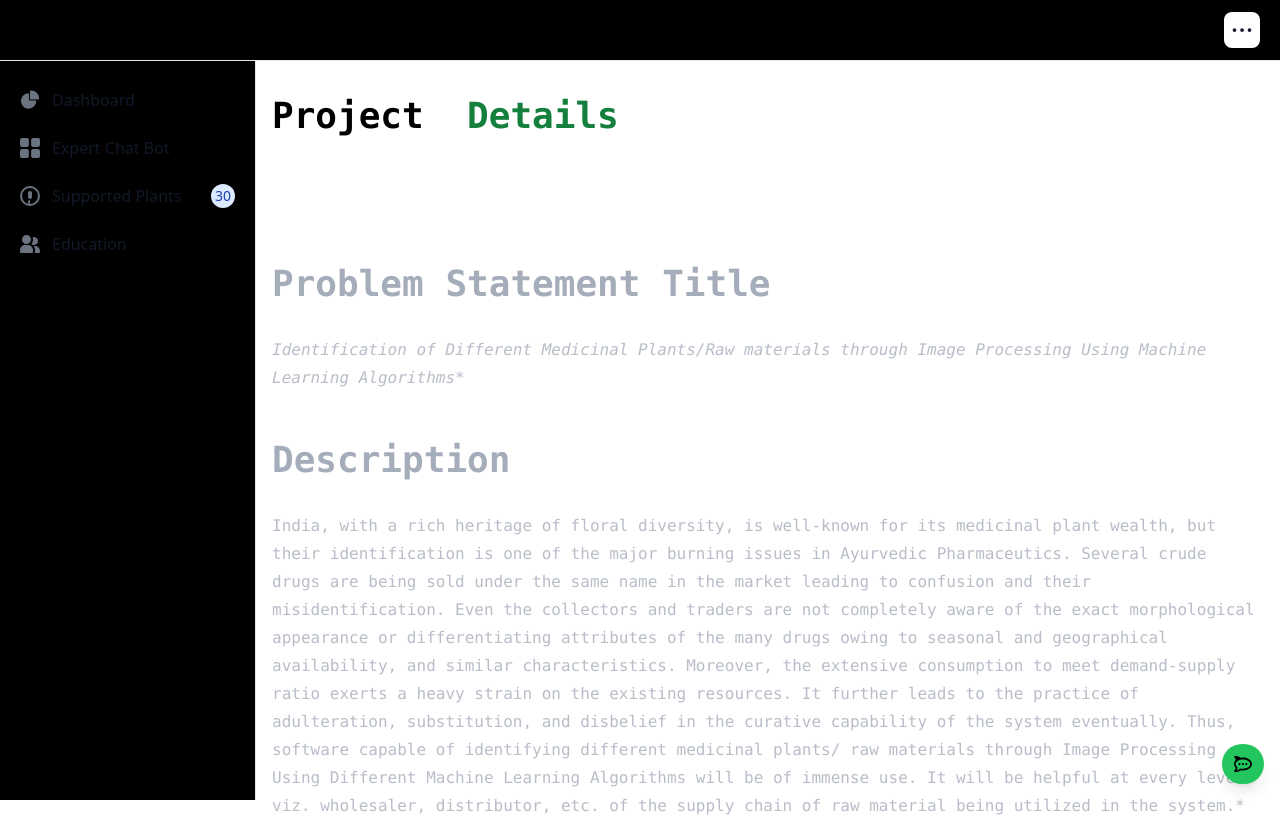
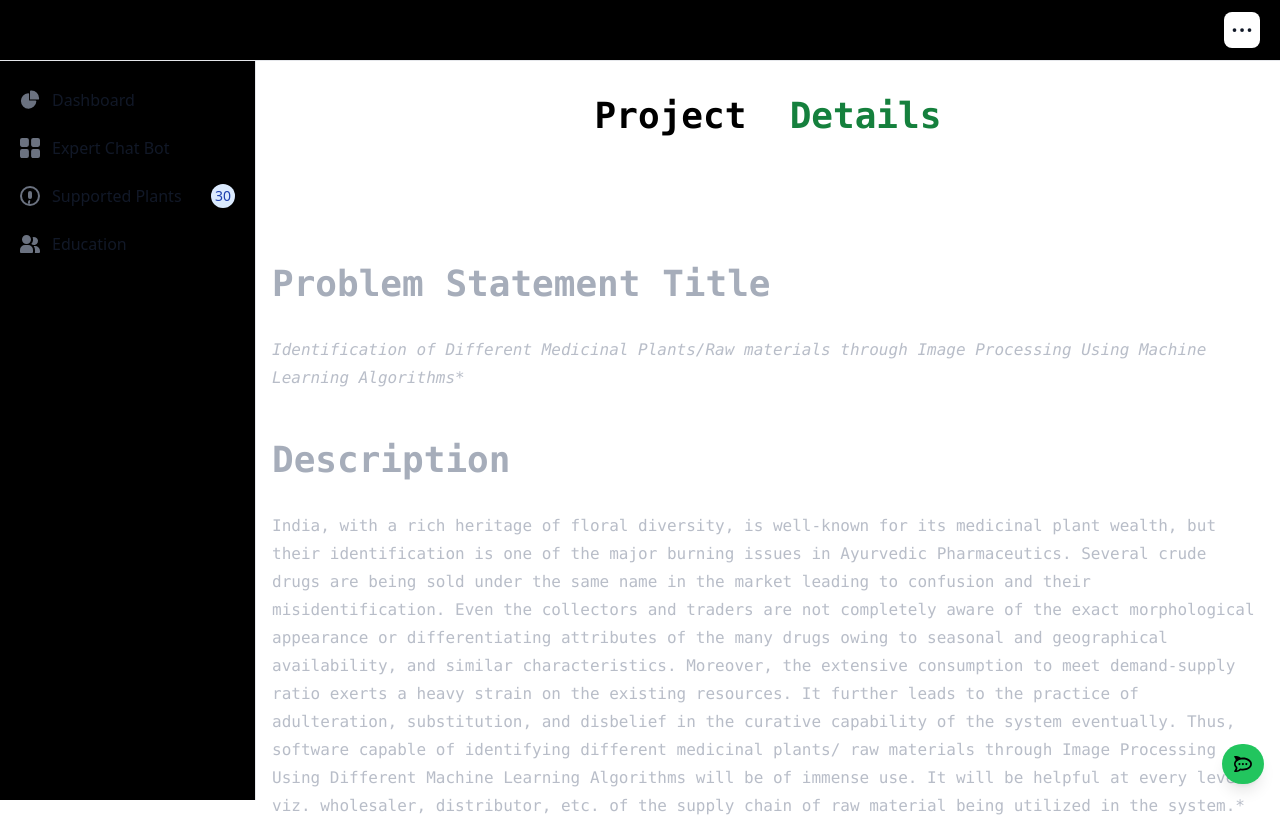
Before and after one commit to anurag629/BotaniScan, a Next.js app: page /aboutproject in a window 1280 px wide. Shown: the top 817 px of the page. Built offline with nearby package versions, Linux system fonts and the light colour scheme.

Commit message:
updated and fixed imports

```diff
--- a/app/aboutproject/page.tsx
+++ b/app/aboutproject/page.tsx
@@ -8,7 +8,7 @@ export default function Home() {
                 <div className="flex flex-row">
                     <div className="container max-w-7xl px-4 sm:ml-64">
 
-                        <div className="flex flex-col justify-center mb-24 mt-24">
+                        <div className="flex text-center flex-col justify-center mb-24 mt-24">
                             <h1 className="text-white-900 text-4xl font-bold mb-8">
                                 Project <b className='text-green-700 '>&nbsp;Details</b>
                             </h1>
--- a/components/header/Navbar.js
+++ b/components/header/Navbar.js
@@ -1,9 +1,6 @@
 "use client";
 import React, { useState } from "react";
-import { AiOutlineMenu } from "react-icons/ai";
-import { RxCross1 } from "react-icons/rx";
-import Link from "next/link";
-import Image from "next/image";
+
 import DropdownMenu from "./DropDownMenu";
 
 const Navbar = () => {
@@ -12,13 +9,6 @@ const Navbar = () => {
   const toggleTransformation = () => {
     setIstransformed(!isTransformed);
   }
-
-
-  const [isOpen, setIsOpen] = useState(false);
-
-  const toggleDropdown = () => {
-    setIsOpen(!isOpen);
-  };
 
   const menu = [
     { name: "Home", url: "/" },
--- a/components/mainProject/MainProject.tsx
+++ b/components/mainProject/MainProject.tsx
@@ -1,11 +1,6 @@
 import React, { useState, useEffect } from "react";
 import FileUpload from "@/components/mainProject/FileUpload";
 import LinkInput from "@/components/mainProject/LinkInput";
-import fetch from 'isomorphic-unfetch';
-
-
-
-
 
 const MainProject: React.FC = () => {
 
```
